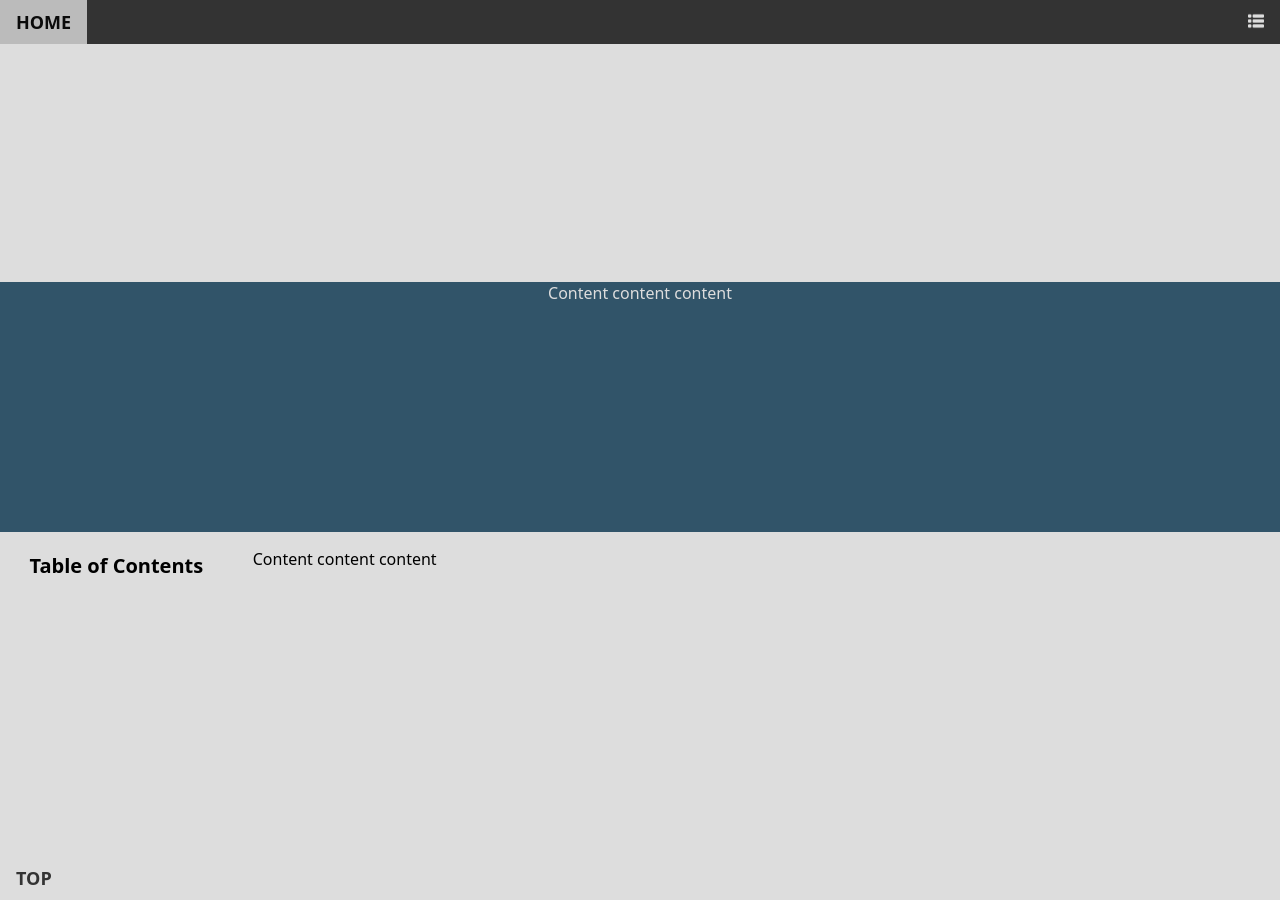
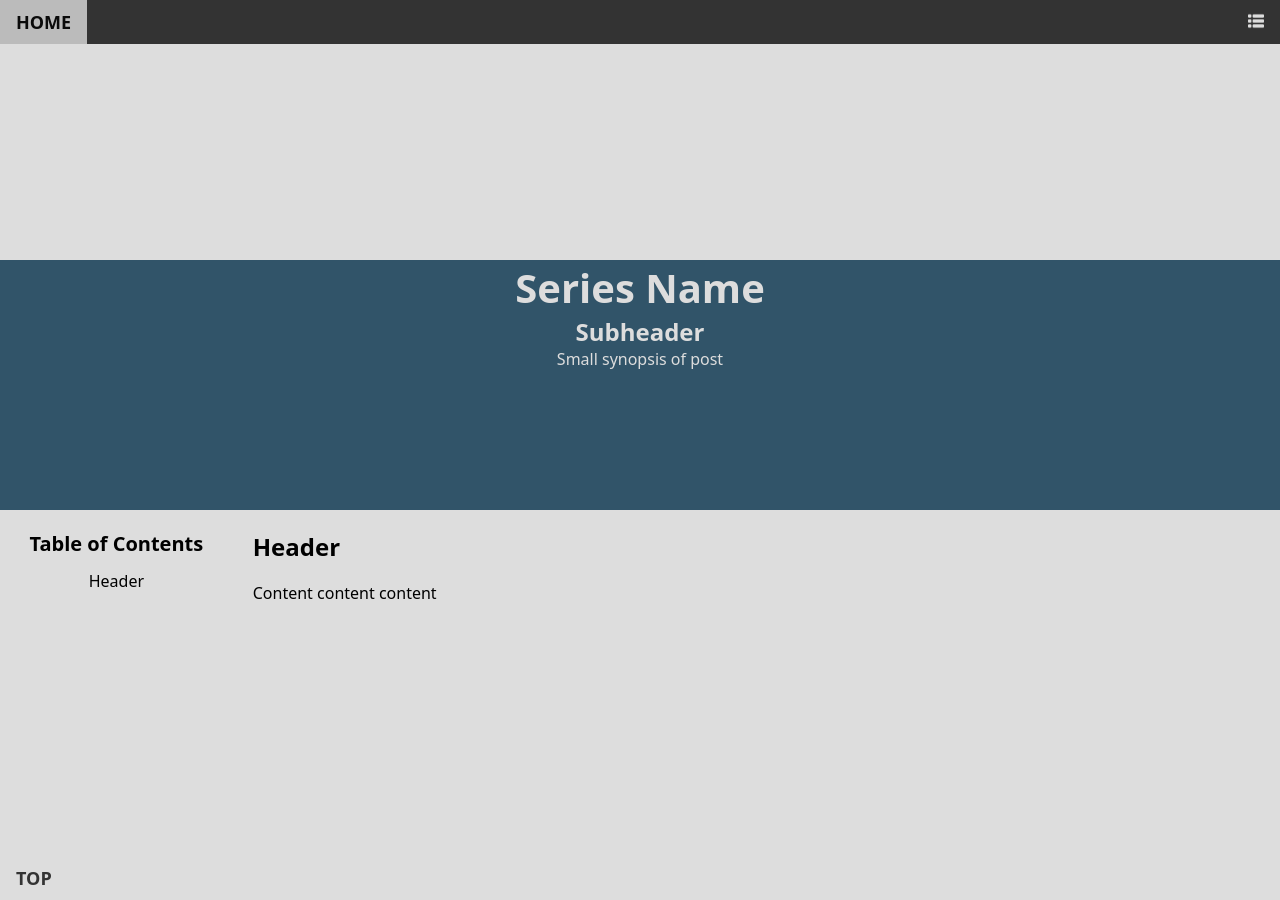
Before and after one commit to ErkMurIndustries/ErkMurIndustries.github.io, a Jekyll site: the page built from _posts/2023-05-28-name.md, in a window 1280 px wide. Built offline with Jekyll 4.4.1, drawn with Linux system fonts in a browser that asks for light colours.

Commit message:
valid front matter for test post

```diff
--- a/_posts/2023-05-28-name.md
+++ b/_posts/2023-05-28-name.md
@@ -1,5 +1,15 @@
 ---
-title: Newwwww
+title: New Post
+series: Series Name
+subheader: Subheader
+excerpt: Small synopsis of post
+thumbnail: ""
+toc:
+    - ref: ref
+      header: Header
+
+categories: blog how-it-works
 ---
 
+# Header {#ref}
 Content content content
```
Also changed, not shown: _posts/2023-05-28-new-post.md (deleted, +0 -4 lines).
